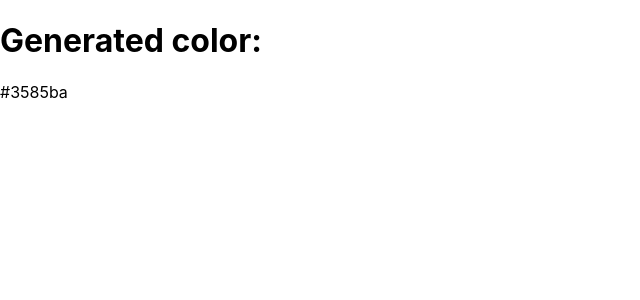
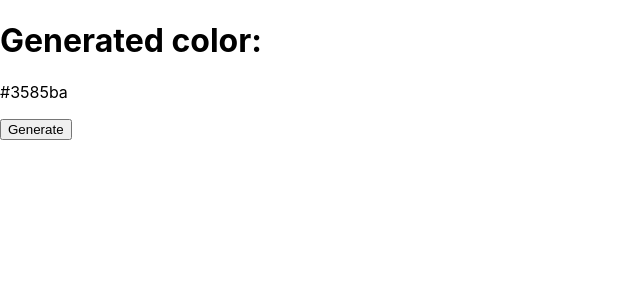
Before and after one commit to alexneumayr/react-random-color-generator, a React app: page / in a window 1280 px wide. Shown: the top 300 px of the page, without its empty margins (0-640 px from the left). Built offline with nearby package versions, Linux system fonts and the light colour scheme.

Commit message:
Add button

```diff
--- a/src/App.js
+++ b/src/App.js
@@ -8,6 +8,7 @@ export default function App() {
   return (
     <div>
       <ColorBlock color={color} />
+      <button onClick={() => setColor(randomColor())}>Generate</button>
     </div>
   );
 }
```
